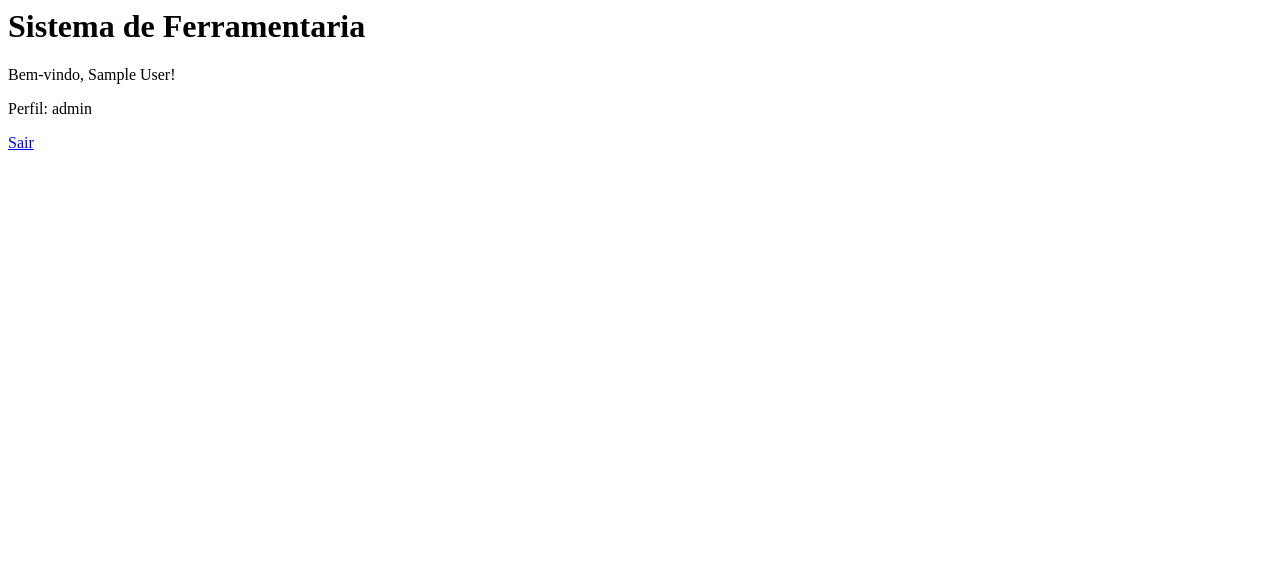
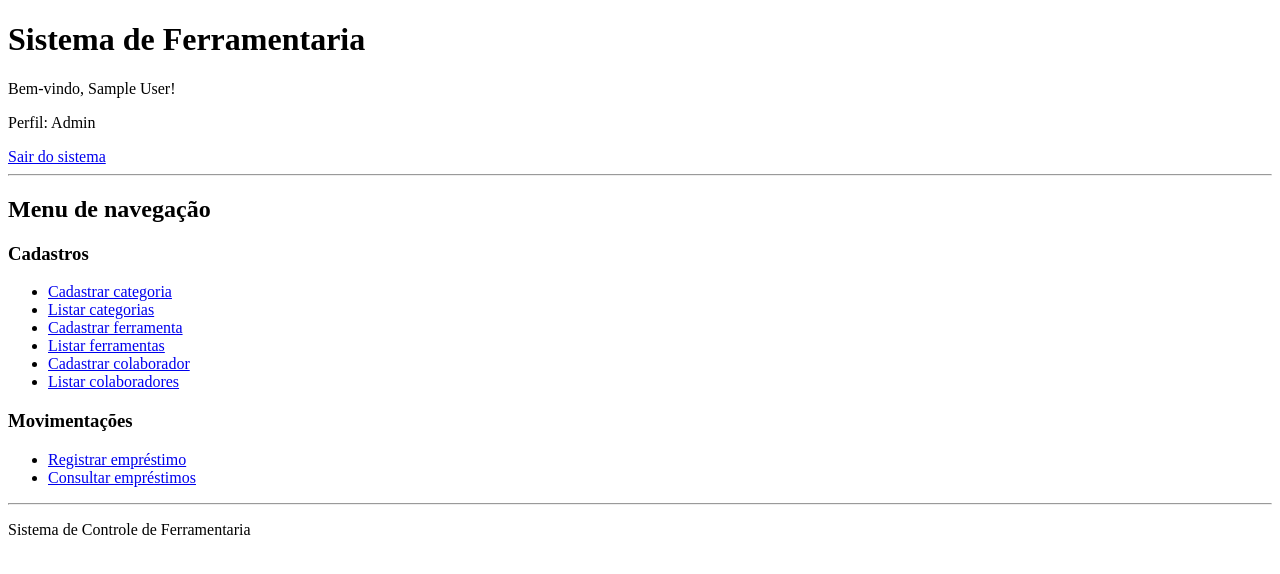
Before and after one commit to ruivocodespace/ferramentaria, a PHP site: page / in a window 1280 px wide. Shown: the top 574 px of the page. Run offline with PHP 8.4, Linux system fonts and the light colour scheme; the visitor is signed in with stand-in values (Sample User, id 1).

Commit message:
Implementa menu de navegação no index

```diff
--- a/index.php
+++ b/index.php
@@ -1,4 +1,6 @@
 <?php
+
+require_once 'config/database.php';
 require_once 'config/auth.php';
 
 exigirLogin();
@@ -8,8 +10,64 @@ $user_tipo = $_SESSION['usuario_tipo'];
 
 ?>
 
-<h1>Sistema de Ferramentaria</h1>
-<p>Bem-vindo, <?= htmlspecialchars($user_name) ?>!</p>
-<p>Perfil: <?= htmlspecialchars($user_tipo) ?></p>
+<!DOCTYPE html>
+<html lang="pt-br">
 
-<a href="usuarios/logout.php">Sair</a>
+<head>
+    <meta charset="UTF-8">
+    <meta name="viewport" content="width=device-width, initial-scale=1.0">
+    <title>Sistema de Ferramentaria</title>
+</head>
+
+<body>
+
+    <header>
+        <h1>Sistema de Ferramentaria</h1>
+
+        <p>
+            Bem-vindo, <?= htmlspecialchars($user_name) ?>!
+        </p>
+
+        <p>
+            Perfil: <?= htmlspecialchars(ucfirst($user_tipo)) ?>
+        </p>
+
+        <a href="usuarios/logout.php">Sair do sistema</a>
+    </header>
+
+    <hr>
+
+    <nav>
+        <h2>Menu de navegação</h2>
+
+        <h3>Cadastros</h3>
+
+        <ul>
+            <li><a href="categorias/cadastro.php">Cadastrar categoria</a></li>
+            <li><a href="categorias/listar.php">Listar categorias</a></li>
+
+            <li><a href="ferramentas/cadastro.php">Cadastrar ferramenta</a></li>
+            <li><a href="ferramentas/listar.php">Listar ferramentas</a></li>
+
+            <li><a href="colaboradores/cadastro.php">Cadastrar colaborador</a></li>
+            <li><a href="colaboradores/listar.php">Listar colaboradores</a></li>
+        </ul>
+
+        <h3>Movimentações</h3>
+
+        <ul>
+            <li><a href="emprestimos/cadastro.php">Registrar empréstimo</a></li>
+            <li><a href="emprestimos/listar.php">Consultar empréstimos</a></li>
+        </ul>
+
+    </nav>
+
+    <hr>
+
+    <footer>
+        <p>Sistema de Controle de Ferramentaria</p>
+    </footer>
+
+</body>
+
+</html>
```
